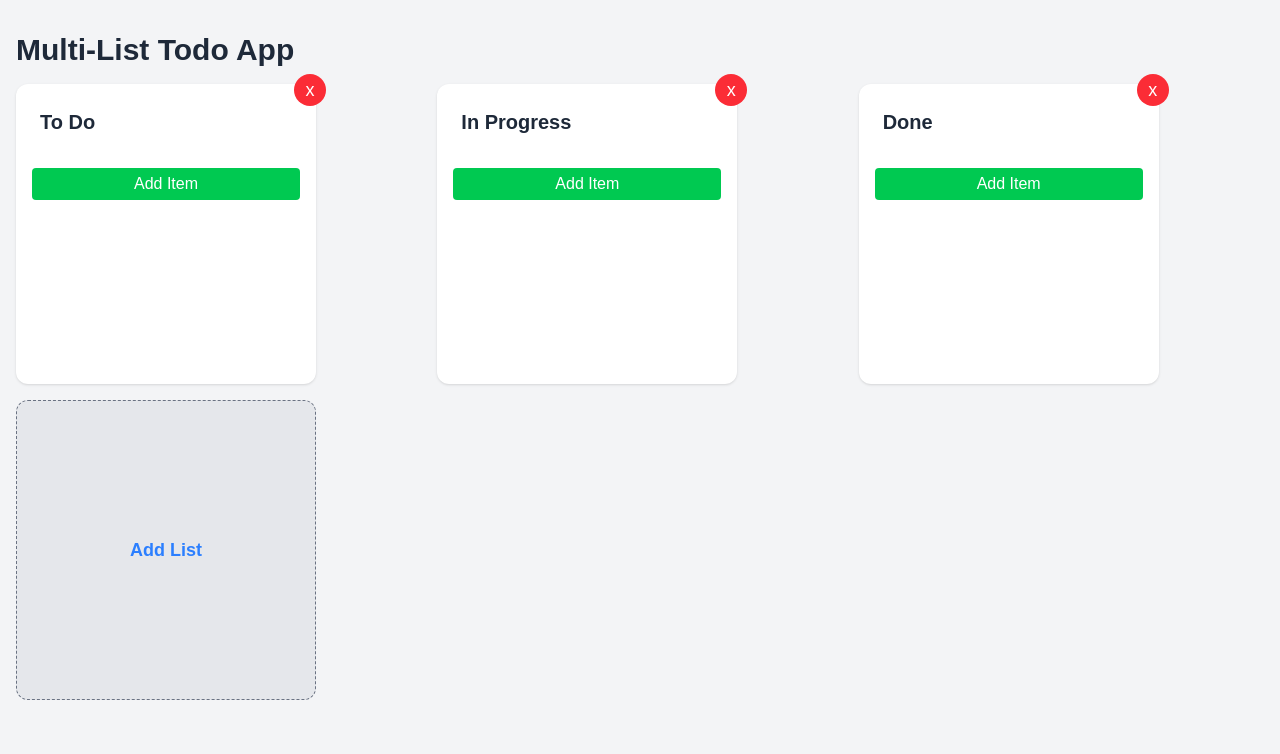
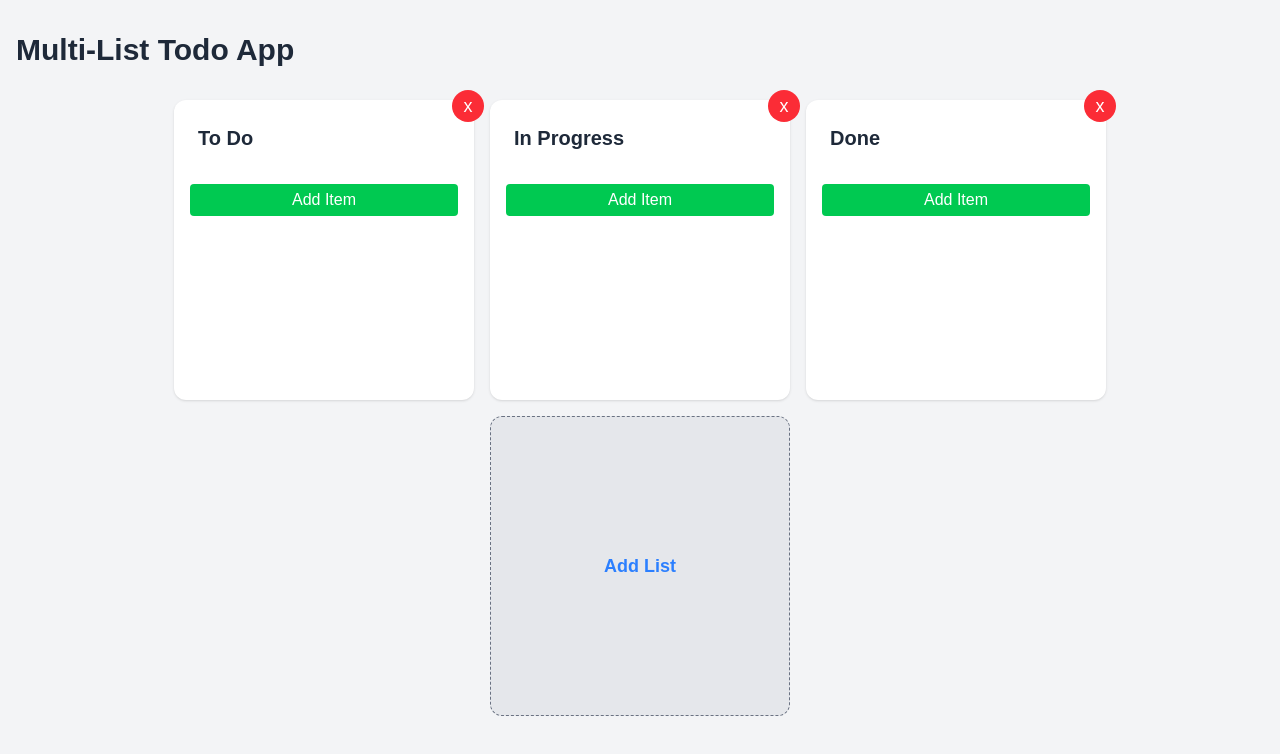
Before and after one commit to NZpatelK/listup, a Next.js app: page / in a window 1280 px wide. Shown: the top 754 px of the page. Built offline with nearby package versions, Linux system fonts and the light colour scheme.

Commit message:
Update TodoBoard.js

```diff
--- a/src/app/components/TodoBoard.js
+++ b/src/app/components/TodoBoard.js
@@ -76,7 +76,7 @@
   };
 
   return (
-    <div className="grid md:grid-cols-2 lg:grid-cols-3 gap-4">
+    <div className="flex flex-wrap gap-4 justify-center p-4">
       {lists.map((list, index) => (
         <div
           key={list.id}
```
